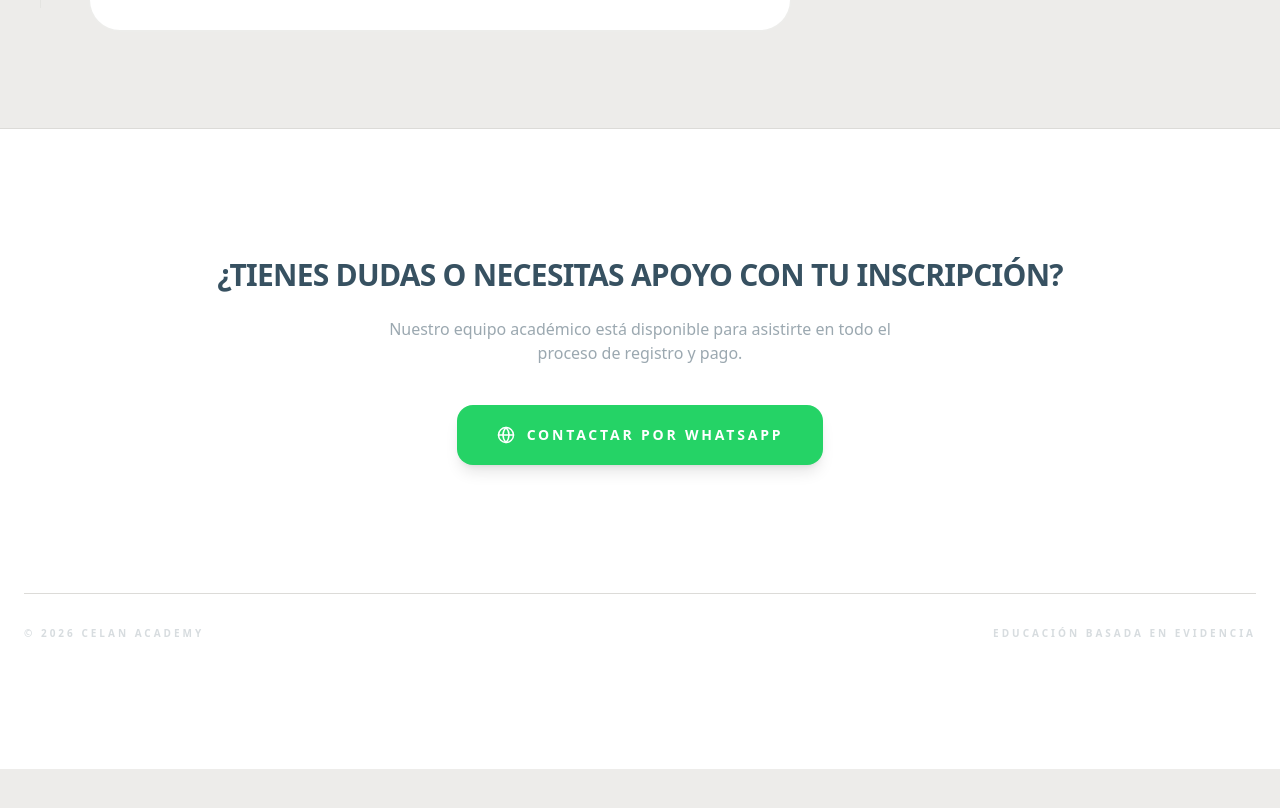
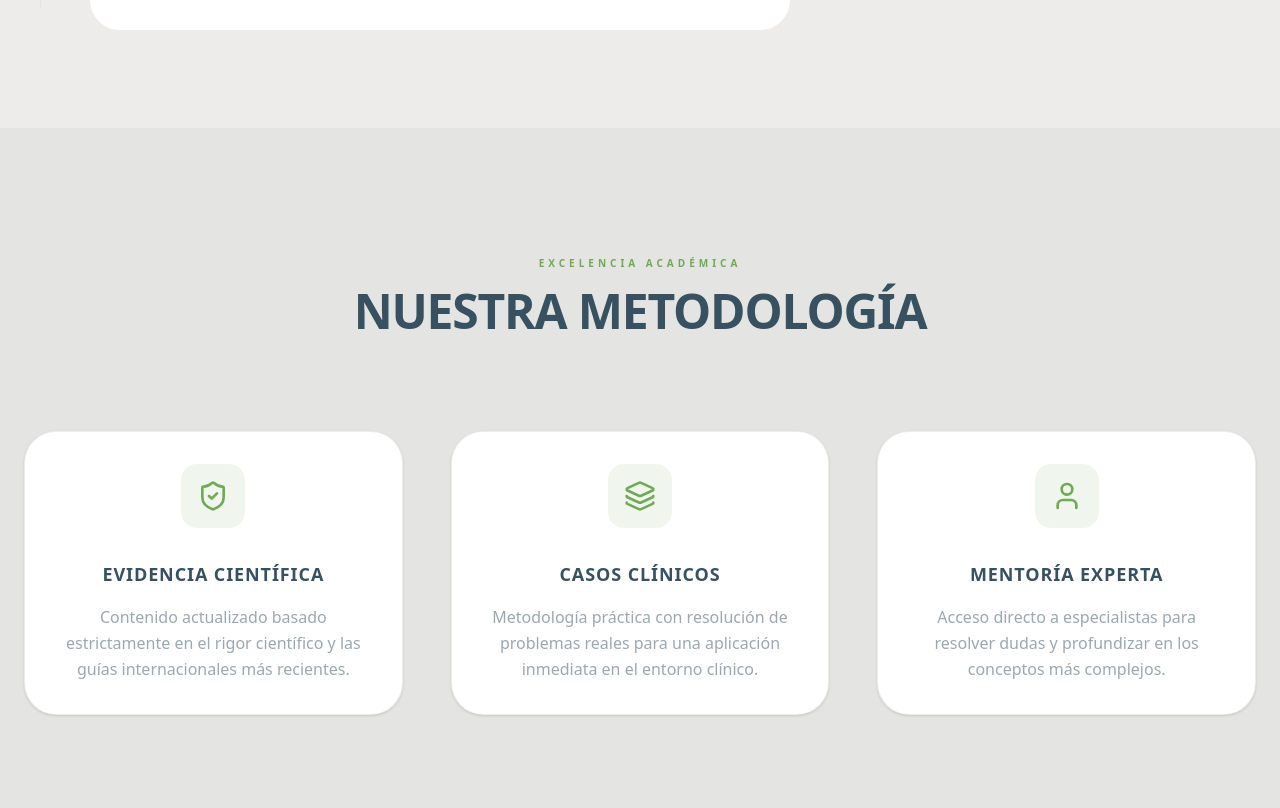
Before and after one commit to JorgeIgnacio666/celan-landing, a Next.js app: page / in a window 1280 px wide. Shown: the part 1920-2728 px from the top of the page. Before the commit the page ends 2689 px from the top, so only its background shows below. Built offline with nearby package versions, Linux system fonts and the light colour scheme.

Commit message:
Add Methodology section with 3 academic pillars

```diff
--- a/src/app/page.tsx
+++ b/src/app/page.tsx
@@ -257,6 +257,46 @@ export default function Home() {
         </div>
       </main>
 
+      {/* Sección de Metodología */}
+      <section className="bg-secondary/5 py-24 md:py-32 mt-24">
+        <div className="max-w-7xl mx-auto px-4 md:px-6">
+            <div className="text-center mb-16 md:mb-24">
+                <span className="text-[9px] md:text-[10px] font-black text-primary uppercase tracking-[0.4em] mb-4 block">Excelencia Académica</span>
+                <h2 className="font-roboto font-black text-3xl md:text-5xl text-secondary uppercase tracking-tight">Nuestra Metodología</h2>
+            </div>
+
+            <div className="grid md:grid-cols-3 gap-8 md:gap-12">
+                {[
+                    {
+                        icon: <ShieldCheck size={32} />,
+                        title: "EVIDENCIA CIENTÍFICA",
+                        desc: "Contenido actualizado basado estrictamente en el rigor científico y las guías internacionales más recientes."
+                    },
+                    {
+                        icon: <Layers size={32} />,
+                        title: "CASOS CLÍNICOS",
+                        desc: "Metodología práctica con resolución de problemas reales para una aplicación inmediata en el entorno clínico."
+                    },
+                    {
+                        icon: <User size={32} />,
+                        title: "MENTORÍA EXPERTA",
+                        desc: "Acceso directo a especialistas para resolver dudas y profundizar en los conceptos más complejos."
+                    }
+                ].map((item, i) => (
+                    <div key={i} className="text-center p-8 rounded-[32px] bg-white border border-border/50 shadow-sm hover:shadow-xl transition-all">
+                        <div className="w-16 h-16 rounded-2xl bg-primary/10 flex items-center justify-center text-primary mx-auto mb-8">
+                            {item.icon}
+                        </div>
+                        <h3 className="font-roboto font-black text-lg text-secondary mb-4 uppercase tracking-wider">{item.title}</h3>
+                        <p className="text-sm md:text-base text-secondary/50 leading-relaxed font-medium">
+                            {item.desc}
+                        </p>
+                    </div>
+                ))}
+            </div>
+        </div>
+      </section>
+
       {/* Footer Minimalista con Enfoque en Conversión */}
       <footer className="bg-white border-t border-border py-16 md:py-32 mt-16 md:mt-24">
         <div className="max-w-7xl mx-auto px-4 md:px-6 text-center">
```
